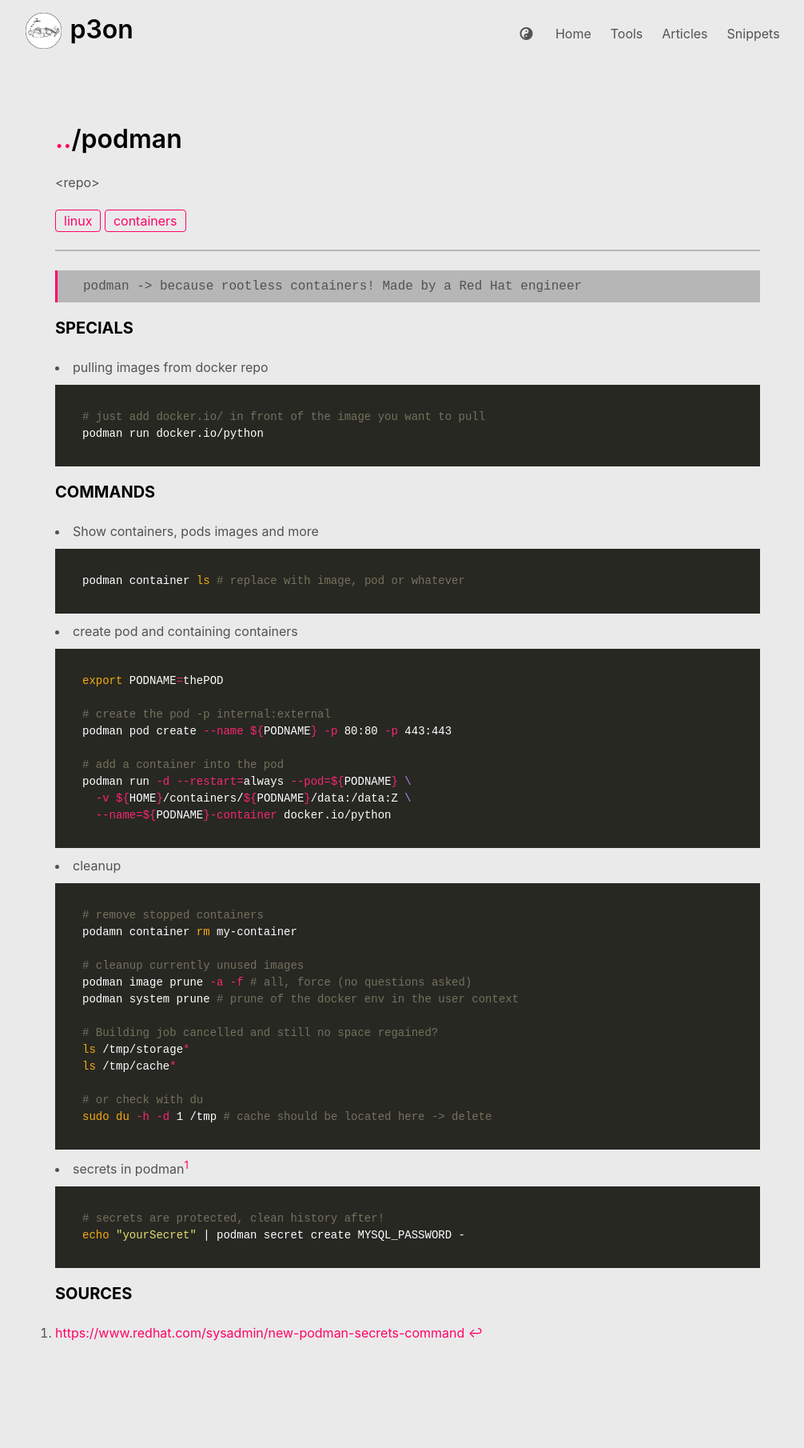
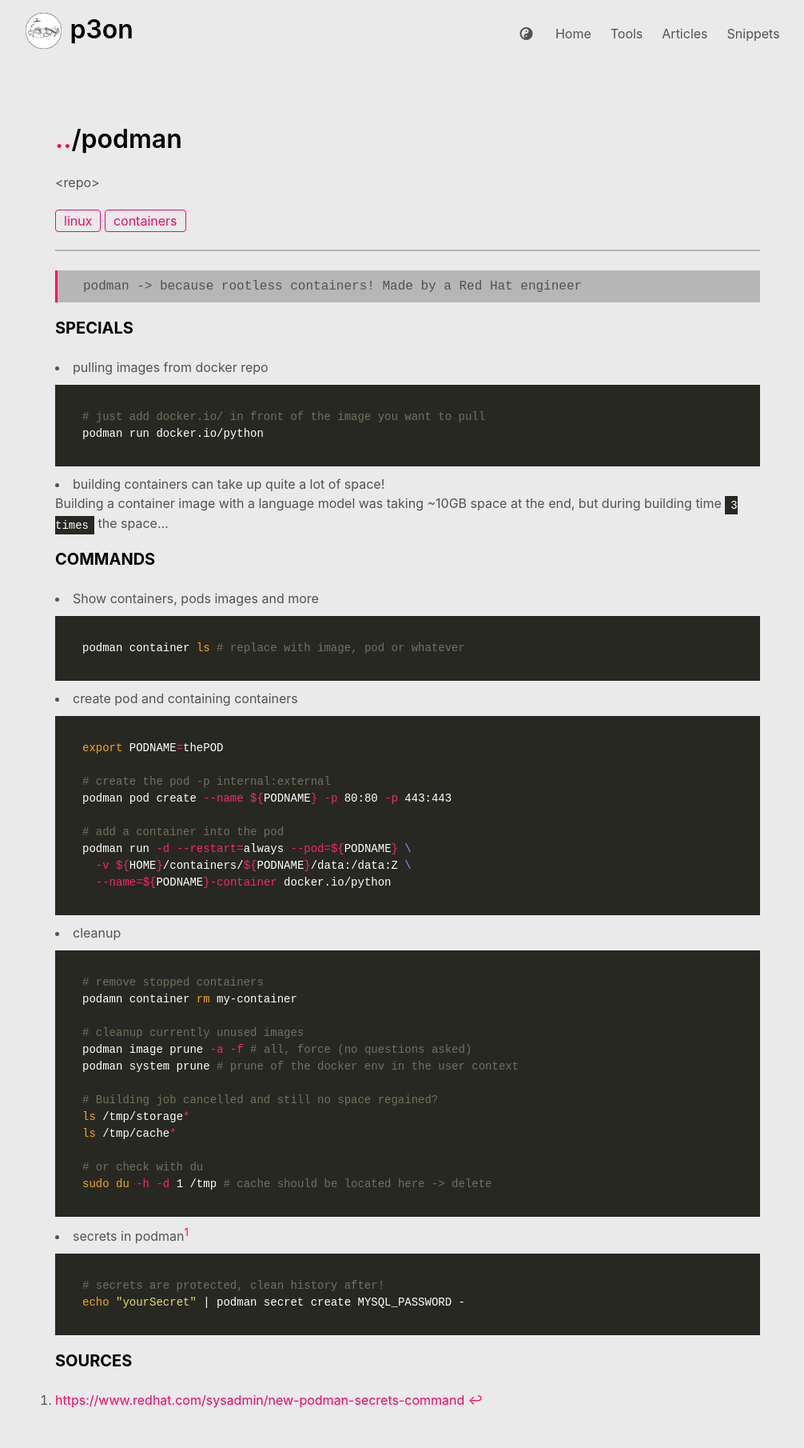
Before and after one commit to p3on/p3on.github.io, a Jekyll site: the page built from _tools/podman.md, in a window 1280 px wide. Shown: the whole page at 80% size, without its empty margins (130-1136 px from the left). Built offline with Jekyll 4.4.1, drawn with Linux system fonts in a browser that asks for light colours; before the commit the page ends 1726 px from its top, so only the background shows below that.

Commit message:
podman minor change

````diff
--- a/_tools/podman.md
+++ b/_tools/podman.md
@@ -17,6 +17,10 @@
 # just add docker.io/ in front of the image you want to pull
 podman run docker.io/python
 ```
+
+- building containers can take up quite a lot of space!
+
+Building a container image with a language model was taking ~10GB space at the end, but during building time `3 times` the space...
 
 ## commands
 
````
